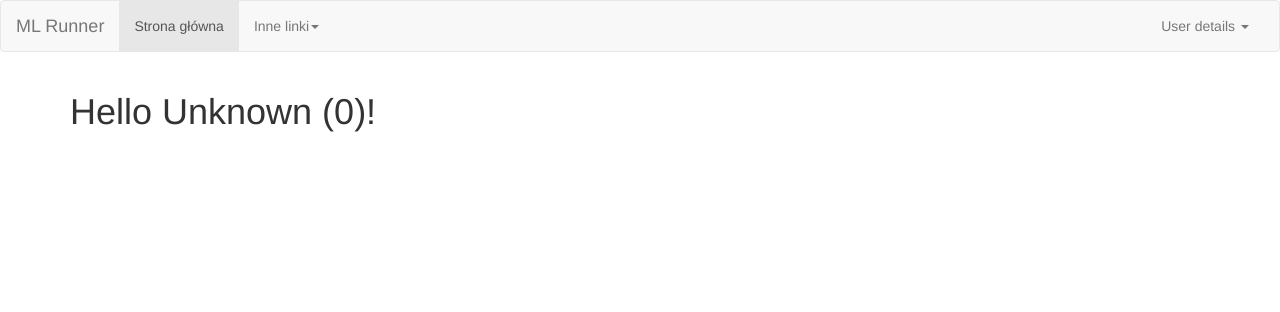
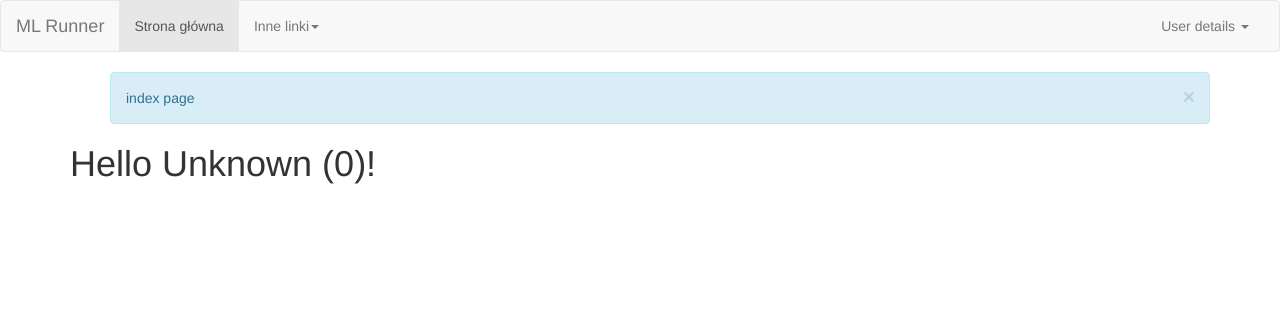
Before and after one commit to shnela/flask_for_data_scientists, a Flask app: page / in a window 1280 px wide. Shown: the top 312 px of the page. Run offline with Flask 2, Linux system fonts and the light colour scheme; some libraries are stand-ins or nearby versions.

Commit message:
Flash messages - basic solution

```diff
--- a/web_app/__init__.py
+++ b/web_app/__init__.py
@@ -1,6 +1,6 @@
 import os
 
-from flask import Flask, render_template, request, session, url_for
+from flask import Flask, render_template, flash, session, url_for
 from flask_bootstrap import Bootstrap
 from flask_wtf import FlaskForm
 from werkzeug.routing import ValidationError
@@ -25,6 +25,7 @@ class LoginForm(FlaskForm):
 
 @app.route('/')
 def index():
+    flash('index page')
     user_info = {
         'name': session.get('name', 'Unknown'),
         'age': session.get('age', 0),
@@ -44,12 +45,14 @@ def login():
     if form.validate_on_submit():
         session['name'] = form.name.data
         session['age'] = form.age.data
+        flash('You were successfully logged in')
         return redirect(url_for('index'))
     return render_template('auth/login.html', form=form)
 
 
 @app.route('/logout/')
 def logout():
+    flash('You were successfully logged out')
     if 'name' in session:
         del session['name']
     if 'age' in session:
--- a/web_app/templates/base.html
+++ b/web_app/templates/base.html
@@ -47,6 +47,18 @@
 
 {% block content %}
   <div class="container">
+    {% with messages = get_flashed_messages() %}
+      {% if messages %}
+        <ul class=flashes>
+        {% for message in messages %}
+          <div class="alert alert-info alert-dismissible" role="alert">
+            <button type="button" class="close" data-dismiss="alert" aria-label="Close"><span aria-hidden="true">&times;</span></button>
+            {{ message }}
+          </div>
+        {% endfor %}
+        </ul>
+      {% endif %}
+    {% endwith %}
     {% block custom_content %}
     {% endblock %}
   </div>
```
